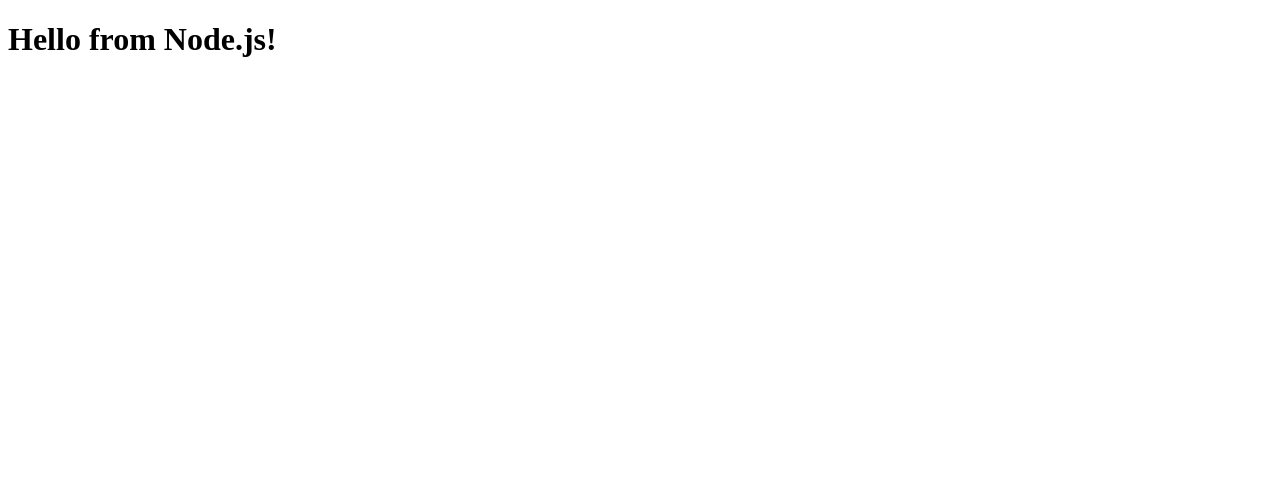
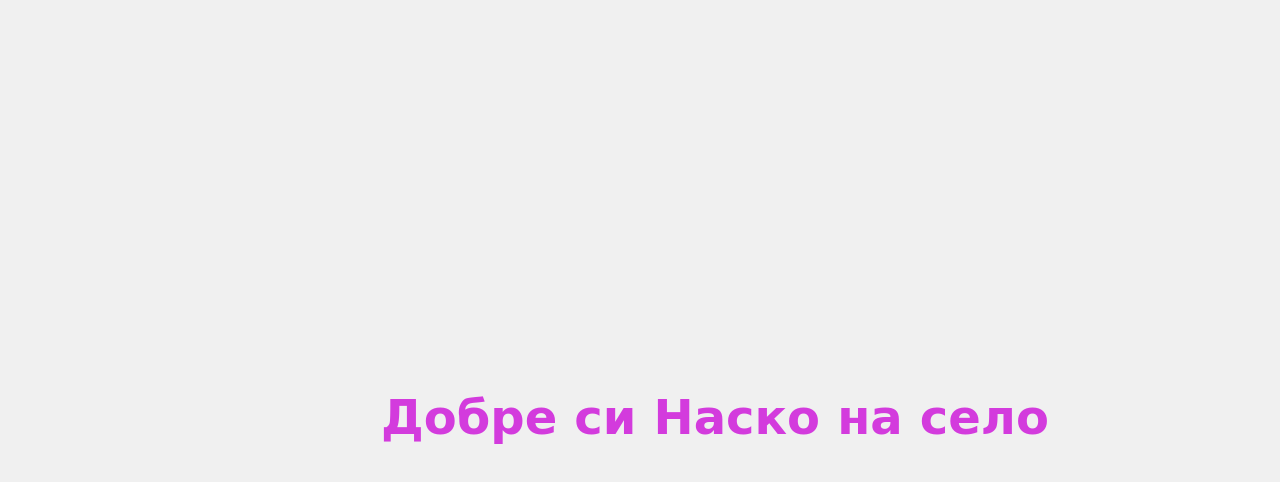
Before and after one commit to justBeroe/web, a website: page public/index.html in a window 1280 px wide. Drawn offline with Linux system fonts and the light colour scheme.

```diff
--- a/public/index.html
+++ b/public/index.html
@@ -1,9 +1,55 @@
 <!DOCTYPE html>
-<html lang="en">
+<html lang="bg">
 <head>
-    <title>My Static Page</title>
+    <meta charset="UTF-8">
+    <title>Добре си Наско на село</title>
+    <style>
+        body {
+            background-color: #f0f0f0;
+            font-family: 'Comic Sans MS', cursive, sans-serif;
+            display: flex;
+            justify-content: center;
+            align-items: center;
+            height: 100vh;
+            margin: 0;
+            overflow: hidden;
+        }
+        #nascoText {
+            font-size: 48px;
+            font-weight: bold;
+            position: absolute;
+            color: #ff5722;
+            transition: all 0.5s ease-in-out;
+        }
+    </style>
 </head>
 <body>
-    <h1>Hello from Node.js!</h1>
+
+<div id="nascoText">Добре си Наско на село</div>
+
+<script>
+    function randomColor() {
+        return '#' + Math.floor(Math.random()*16777215).toString(16);
+    }
+
+    function moveText() {
+        const text = document.getElementById('nascoText');
+        const maxX = window.innerWidth - text.clientWidth;
+        const maxY = window.innerHeight - text.clientHeight;
+
+        const randomX = Math.floor(Math.random() * maxX);
+        const randomY = Math.floor(Math.random() * maxY);
+
+        text.style.left = randomX + 'px';
+        text.style.top = randomY + 'px';
+        text.style.color = randomColor();
+    }
+
+    setInterval(moveText, 1000); // Moves every second
+
+    // Initial move to avoid static boring start
+    moveText();
+</script>
+
 </body>
 </html>
--- a/server.js
+++ b/server.js
@@ -2,7 +2,7 @@
 const path = require('path');
 const app = express();
 
-const PORT = 3000;
+const PORT = 80;
 
 // Serve static files from "public" folder
 app.use(express.static(path.join(__dirname, 'public')));
```
